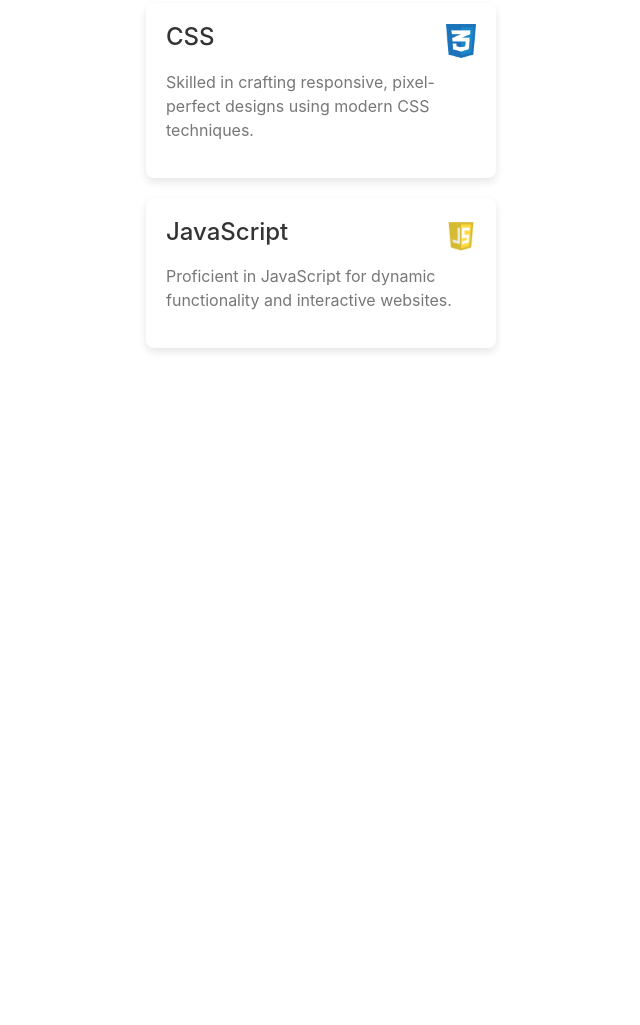
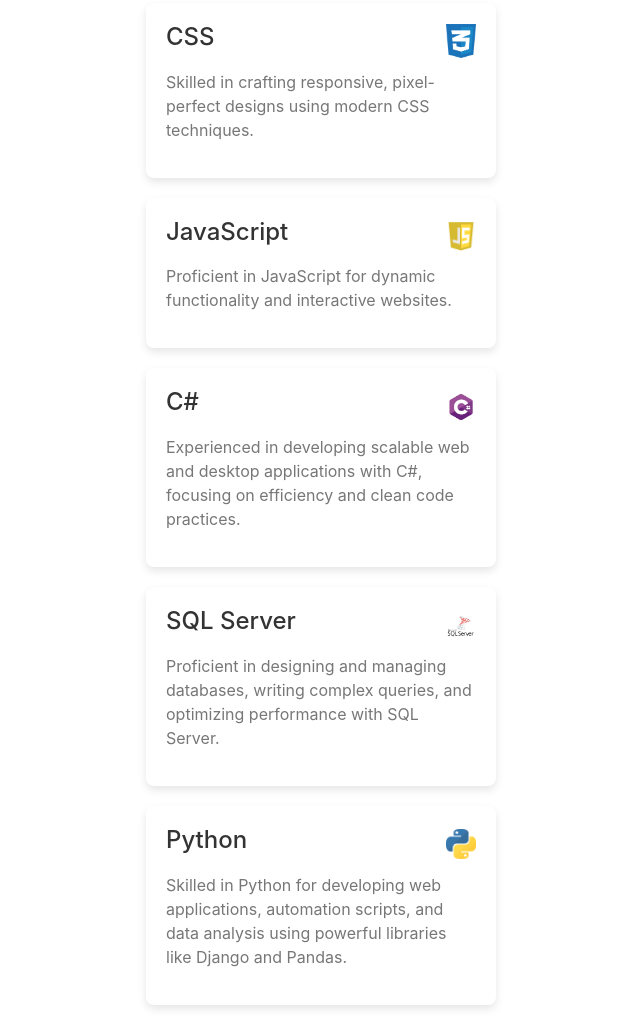
Before and after one commit to YoussefAzmires/Portfolio, a plain HTML site: page index.html in a window 1280 px wide. Shown: the part 1457-2482 px from the top of the page, without its empty margins (259-899 px from the left). Before the commit the page ends 1825 px from the top, so only its background shows below. Drawn offline with nearby package versions, Linux system fonts and the light colour scheme.

Commit message:
Initial commit

```diff
--- a/index.html
+++ b/index.html
@@ -1,24 +1,44 @@
 <!DOCTYPE html>
 <html lang="en">
   <head>
-    <meta charset="UTF-8">
-    <meta name="viewport" content="width=device-width, initial-scale=1.0">
+    <meta charset="UTF-8" />
+    <meta name="viewport" content="width=device-width, initial-scale=1.0" />
     <title>Sef's Portfolio</title>
-    <link rel="stylesheet" href="style.css">
+    <link rel="stylesheet" href="style.css" />
     <!-- Bootstrap CSS (CDN) -->
-<link href="https://stackpath.bootstrapcdn.com/bootstrap/4.5.2/css/bootstrap.min.css" rel="stylesheet">
+    <link
+      href="https://stackpath.bootstrapcdn.com/bootstrap/4.5.2/css/bootstrap.min.css"
+      rel="stylesheet"
+    />
 
     <script src="script.js" defer></script>
   </head>
   <body>
     <!-- Hero Section -->
     <section class="hero-container">
-        <img class="hero-image" id="heroimage" src="pictures/image1.jpg" alt="Hero background for Sef's portfolio">
+      <img
+        class="hero-image"
+        id="heroimage"
+        src="pictures/image1.jpg"
+        alt="Hero background for Sef's portfolio"
+      />
       <div class="hero-content">
         <h1 class="hero-text">Sef</h1>
         <div class="buttons-container">
-                <button class="button" id="aboutbutton" aria-label="Learn more about Sef">About Me</button>
-                <button class="button" id="projectsbutton" aria-label="View Sef's Projects">Projects</button>
+          <button
+            class="button"
+            id="aboutbutton"
+            aria-label="Learn more about Sef"
+          >
+            About Me
+          </button>
+          <button
+            class="button"
+            id="projectsbutton"
+            aria-label="View Sef's Projects"
+          >
+            Projects
+          </button>
         </div>
       </div>
     </section>
@@ -27,21 +47,29 @@
     <section class="about" id="about">
       <h2 class="section-title text-center">About Me</h2>
       <div class="about-content">
-          <p class="about-text text-center">As a web developer passionate about coding and problem-solving, I create engaging, user-friendly websites and applications. My focus is on delivering optimal performance and enhancing the user experience.</p>
+        <p class="about-text text-center">
+          As a web developer passionate about coding and problem-solving, I
+          create engaging, user-friendly websites and applications. My focus is
+          on delivering optimal performance and enhancing the user experience.
+        </p>
       </div>
     </section>
 
     <div class="container">
       <h2 class="section-title text-center">Skills</h2>
-        <div class="row d-flex justify-content-center"> <!-- Add d-flex for flexbox and justify-content-center for centering -->
+      <div class="row d-flex justify-content-center">
+        <!-- Add d-flex for flexbox and justify-content-center for centering -->
 
         <div class="col-12">
           <div class="skill-card">
             <div class="skill-header">
               <h3>HTML</h3>
-                <img src="pictures/html.png" alt="HTML logo">
+              <img src="pictures/html.png" alt="HTML logo" />
             </div>
-              <p>Experienced in creating structured, semantic HTML for accessible websites.</p>
+            <p>
+              Experienced in creating structured, semantic HTML for accessible
+              websites.
+            </p>
           </div>
         </div>
 
@@ -49,9 +77,12 @@
           <div class="skill-card">
             <div class="skill-header">
               <h3>CSS</h3>
-                <img src="pictures/css.png" alt="CSS logo">
+              <img src="pictures/css.png" alt="CSS logo" />
             </div>
-              <p>Skilled in crafting responsive, pixel-perfect designs using modern CSS techniques.</p>
+            <p>
+              Skilled in crafting responsive, pixel-perfect designs using modern
+              CSS techniques.
+            </p>
           </div>
         </div>
 
@@ -59,17 +90,54 @@
           <div class="skill-card">
             <div class="skill-header">
               <h3>JavaScript</h3>
-                <img src="pictures/javascript.png" alt="JavaScript logo">
+              <img src="pictures/javascript.png" alt="JavaScript logo" />
             </div>
-              <p>Proficient in JavaScript for dynamic functionality and interactive websites.</p>
+            <p>
+              Proficient in JavaScript for dynamic functionality and interactive
+              websites.
+            </p>
           </div>
         </div>
 
+        <div class="col-12">
+          <div class="skill-card">
+            <div class="skill-header">
+              <h3>C#</h3>
+              <img src="pictures/csharp.png" alt="C# logo" />
+            </div>
+            <p>
+              Experienced in developing scalable web and desktop applications
+              with C#, focusing on efficiency and clean code practices.
+            </p>
           </div>
         </div>
 
-
-
-
+        <div class="col-12">
+          <div class="skill-card">
+            <div class="skill-header">
+              <h3>SQL Server</h3>
+              <img src="pictures/sqlserver.png" alt="SQL Server logo" />
+            </div>
+            <p>
+              Proficient in designing and managing databases, writing complex
+              queries, and optimizing performance with SQL Server.
+            </p>
+          </div>
+        </div>
+        <div class="col-12">
+          <div class="skill-card">
+            <div class="skill-header">
+              <h3>Python</h3>
+              <img src="pictures/python.png" alt="Python logo" />
+            </div>
+            <p>
+              Skilled in Python for developing web applications, automation
+              scripts, and data analysis using powerful libraries like Django
+              and Pandas.
+            </p>
+          </div>
+        </div>
+      </div>
+    </div>
   </body>
 </html>
--- a/script.js
+++ b/script.js
@@ -3,7 +3,7 @@ document.addEventListener("DOMContentLoaded", () => {
   const heroText = document.querySelector(".hero-text");
   const aboutButton = document.querySelector("#aboutbutton");
   const projectButton = document.querySelector("#projectsbutton");
-  const cards = document.querySelectorAll('.card');
+  const cards = document.querySelectorAll('.skill-card');
 
   const handleAboutButton = (entry) => {
       if(entry[0].isIntersecting){
--- a/style.css
+++ b/style.css
@@ -145,6 +145,8 @@ section {
   }
 
   .skill-card {
+    opacity: 0;
+    transform: translateX(-250%);
     background-color: #fff;
     padding: 20px;
     border-radius: 8px;
@@ -177,13 +179,20 @@ section {
   box-shadow: 0 4px 8px rgba(0, 0, 0, 0.1);
   max-width: 350px;
   width: 100%;
+  opacity: 0; /* Initially hidden */
+  transform: translateX(-100px); /* Initially off-screen */
+  transition: opacity 0.3s ease-out, transform 0.3s ease-out; /* Smooth transition for visibility */
+}
+
+.skill-card.visible {
+  opacity: 1;
+  transform: translateX(0); /* Move into the normal position */
 }
 
 .skill-card p {
   font-size: 1rem;
   color: #777;
 }
-
 
 /* Responsive Adjustments */
 @media (max-width: 768px) {
```
Also changed, not shown: pictures/csharp.png (added), pictures/python.png (added), pictures/sqlserver.png (added). Lines whose indentation alone changed are shown as unchanged.
